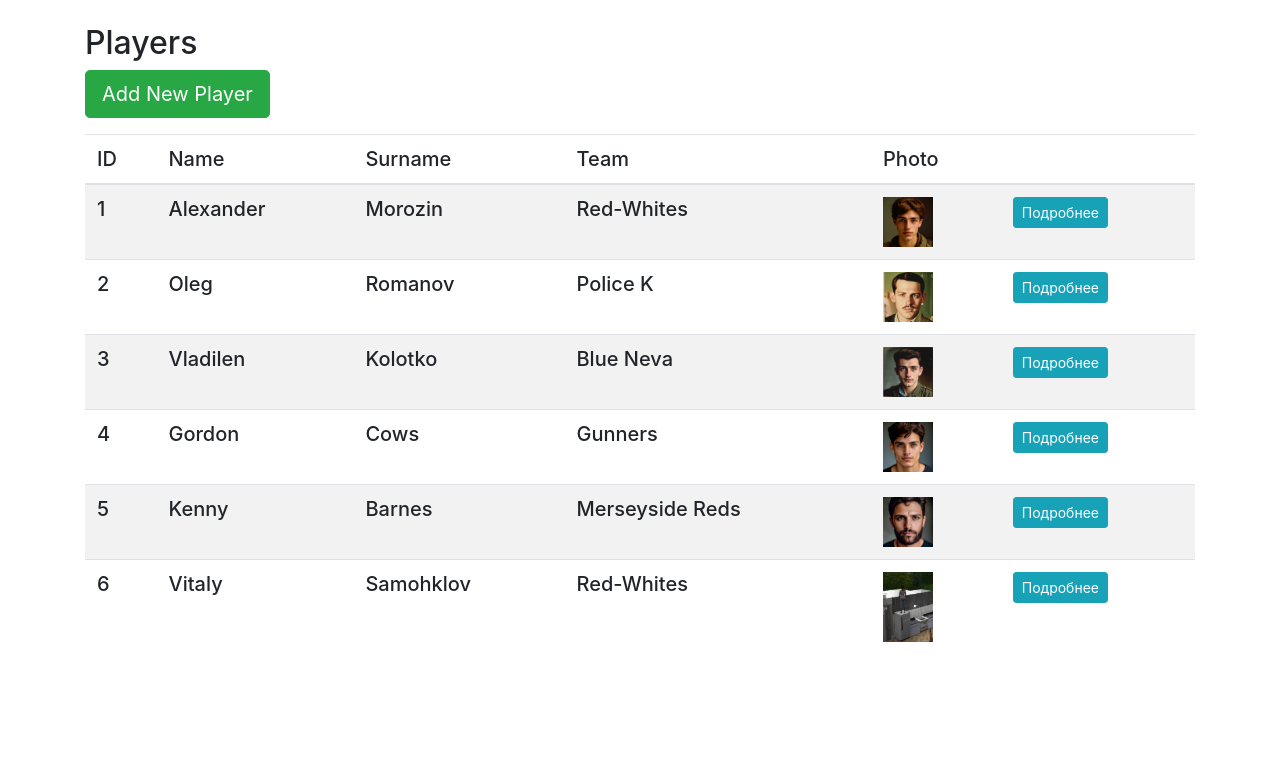
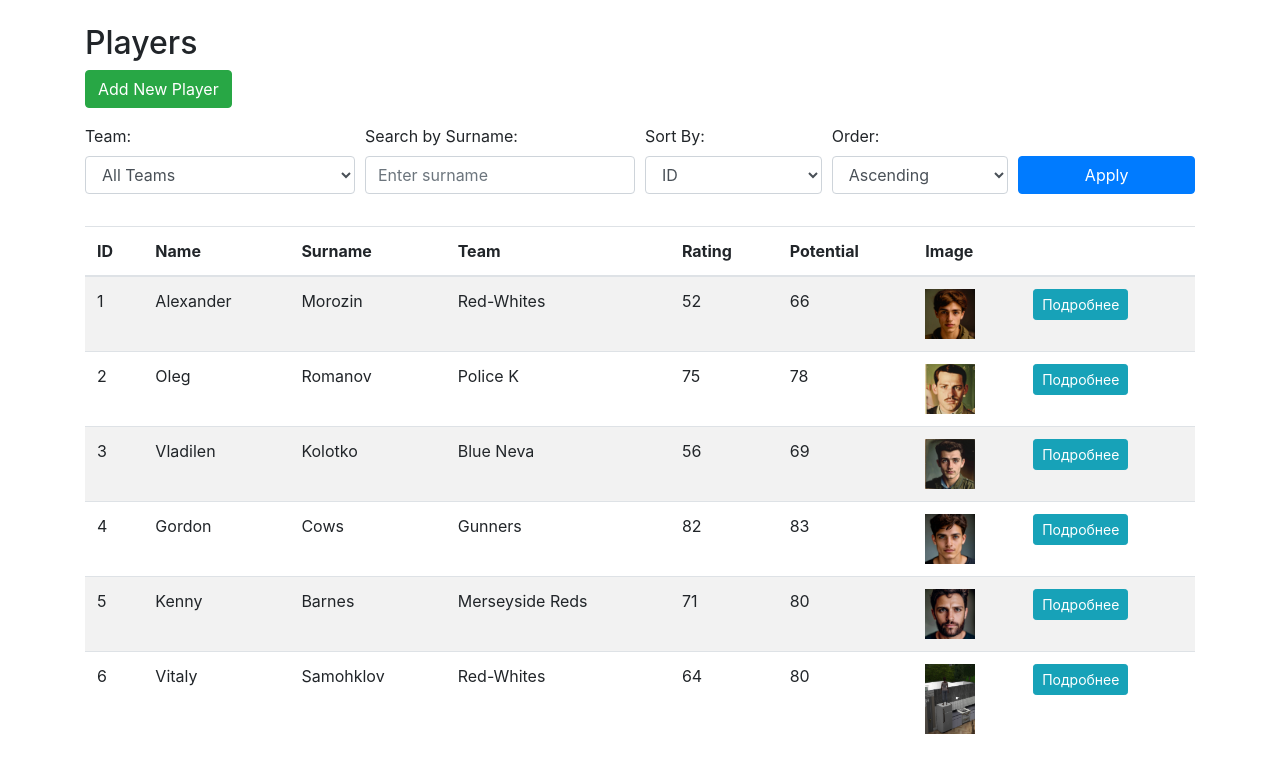
Before and after one commit to mygrood/hseDjangoProject_FootballAgency, a Django app: page /football_agency/players/ in a window 1280 px wide. Shown: the part 56-818 px from the top of the page. Before the commit the page ends 698 px from the top, so only its background shows below. Run offline with Django 5.2, Linux system fonts and the light colour scheme; data comes from the database, SQL or seed files in the repository; both versions use the stored data as it was after the commit; some libraries are stand-ins or nearby versions.

Commit message:
Add filter,search,sort

```diff
--- a/football_agency/templates/football_agency/base.html
+++ b/football_agency/templates/football_agency/base.html
@@ -9,7 +9,7 @@
 <body>
     <div class="container">
         <nav class="navbar navbar-expand-lg navbar-light bg-light">
-            <a class="navbar-brand" href="{% url 'team_list' %}">Football Agency</a>
+            <a class="navbar-brand" href="{% url 'home' %}">Football Agency</a>
             <div class="navbar-nav">
                 <a class="nav-item nav-link" href="{% url 'team_list' %}">Teams</a>
                 <a class="nav-item nav-link" href="{% url 'player_list' %}">Players</a>
--- a/football_agency/templates/football_agency/player_list.html
+++ b/football_agency/templates/football_agency/player_list.html
@@ -1,32 +1,83 @@
 {% extends 'football_agency/base.html' %}
 
 {% block content %}
-<h2 class="fw-bold display-5">Players</h2>
-<a href="{% url 'create_player' %}" class="btn btn-success btn-lg mb-3">Add New Player</a>
+<h2>Players</h2>
+
+<a href="{% url 'create_player' %}" class="btn btn-success mb-3">Add New Player</a>
+
+<form method="get" class="mb-3">
+    <div class="form-row align-items-end">
+
+        <!-- Фильтр по команде -->
+        <div class="form-group col-md-3">
+            <label for="team">Team:</label>
+            <select name="team" id="team" class="form-control">
+                <option value="">All Teams</option>
+                {% for team in teams %}
+                    <option value="{{ team.id }}" {% if request.GET.team == team.id|stringformat:"s" %}selected{% endif %}>{{ team.team_name }}</option>
+                {% endfor %}
+            </select>
+        </div>
+
+        <!-- Поиск по фамилии -->
+        <div class="form-group col-md-3">
+            <label for="search">Search by Surname:</label>
+            <input type="text" name="search" id="search" class="form-control" placeholder="Enter surname" value="{{ request.GET.search }}">
+        </div>
+
+        <!-- Сортировка по полю -->
+        <div class="form-group col-md-2">
+            <label for="sort">Sort By:</label>
+            <select name="sort" id="sort" class="form-control">
+                <option value="id" {% if request.GET.sort == 'id' %}selected{% endif %}>ID</option>
+                <option value="name" {% if request.GET.sort == 'name' %}selected{% endif %}>Name</option>
+                <option value="surname" {% if request.GET.sort == 'surname' %}selected{% endif %}>Surname</option>
+                <option value="id_team__team_name" {% if request.GET.sort == 'id_team__team_name' %}selected{% endif %}>Team</option>
+                <option value="rating" {% if request.GET.sort == 'rating' %}selected{% endif %}>Rating</option>
+                <option value="potential" {% if request.GET.sort == 'potential' %}selected{% endif %}>Potential</option>
+            </select>
+        </div>
+
+        <!-- Порядок сортировки -->
+        <div class="form-group col-md-2">
+            <label for="direction">Order:</label>
+            <select name="direction" id="direction" class="form-control">
+                <option value="asc" {% if request.GET.direction == 'asc' %}selected{% endif %}>Ascending</option>
+                <option value="desc" {% if request.GET.direction == 'desc' %}selected{% endif %}>Descending</option>
+            </select>
+        </div>
+
+        <!-- Кнопка для применения фильтров -->
+        <div class="form-group col-md-2">
+            <button type="submit" class="btn btn-primary btn-block">Apply</button>
+        </div>
+    </div>
+</form>
+<!-- Таблица игроков -->
 <table class="table table-striped">
     <thead>
         <tr>
-            <th class="h5 fw-bold">ID</th>
-            <th class="h5 fw-bold">Name</th>
-            <th class="h5 fw-bold">Surname</th>
-            <th class="h5 fw-bold">Team</th>
-            <th class="h5 fw-bold">Photo</th>
-            <th class="h5 fw-bold"></th>
+            <th>ID</th>
+            <th>Name</th>
+            <th>Surname</th>
+            <th>Team</th>
+            <th>Rating</th>
+            <th>Potential</th>
+            <th>Image</th>
+            <th></th>
         </tr>
     </thead>
     <tbody>
         {% for player in players %}
         <tr>
-            <td class="h5 fw-semibold">{{ player.id }}</td>
-            <td class="h5 fw-semibold">{{ player.name }}</td>
-            <td class="h5 fw-semibold">{{ player.surname }}</td>
-            <td class="h5 fw-semibold">{{ player.id_team.team_name }}</td>
+            <td>{{ player.id }}</td>
+            <td>{{ player.name }}</td>
+            <td>{{ player.surname }}</td>
+            <td>{{ player.id_team.team_name }}</td>
+            <td>{{ player.rating }}</td>
+            <td>{{ player.potential }}</td>
             <td><img src="{{ player.player_image.url }}" alt="{{ player.name }}" width="50"></td>
-            <td>
-                {% if player.id %}
-                    <a href="{% url 'player_detail' player.id %}" class="btn btn-info btn-sm">Подробнее</a>
-                {% endif %}
-            </td>
+            <td><a href="{% url 'player_detail' player.id %}" class="btn btn-info btn-sm">Подробнее</a></td>
         </tr>
         {% endfor %}
     </tbody>
--- a/football_agency/urls.py
+++ b/football_agency/urls.py
@@ -2,10 +2,10 @@ from django.urls import path
 from . import views
 
 urlpatterns = [
+    path('', views.home, name='home'),
     path('teams/', views.team_list, name='team_list'),
     path('teams/create/', views.create_team, name='create_team'),
     path('players/', views.player_list, name='player_list'),
     path('players/create/', views.create_player, name='create_player'),
     path('players/<int:player_id>/', views.player_detail, name='player_detail'),
-
 ]
--- a/football_agency/views.py
+++ b/football_agency/views.py
@@ -3,8 +3,11 @@ from django.shortcuts import render, redirect, get_object_or_404
 from .models import Team, Player
 from .forms import TeamForm, PlayerForm
 
+#ДОМАШНЯЯ СТРАНИЦА
+def home(request):
+    return render(request, 'football_agency/home.html')
 
-# Создание команды
+# СОЗДАНИЕ КОМАНДЫ
 def create_team(request):
     if request.method == 'POST':
         form = TeamForm(request.POST, request.FILES)
@@ -15,7 +18,7 @@ def create_team(request):
         form = TeamForm()
     return render(request, 'football_agency/create_team.html', {'form': form})
 
-# Создание игрока
+# СОЗДАНИЕ ИГРОКА
 def create_player(request):
     if request.method == 'POST':
         form = PlayerForm(request.POST, request.FILES)
@@ -26,17 +29,40 @@ def create_player(request):
         form = PlayerForm()
     return render(request, 'football_agency/create_player.html', {'form': form})
 
-# Отображение списка команд
+# СПИСОК КОМАНД
 def team_list(request):
     teams = Team.objects.all()
     return render(request, 'football_agency/team_list.html', {'teams': teams})
 
-# Отображение списка игроков
+# СПИСОК ИГРОКОВ
 def player_list(request):
     players = Player.objects.all()
-    return render(request, 'football_agency/player_list.html', {'players': players})
+    teams = Team.objects.all()
 
-# Функция для отображения деталей игрока
+    #параметры
+    sort = request.GET.get('sort', 'id')  # по умолчанию сортируем по 'id'
+    direction = request.GET.get('direction', 'asc')  # по умолчанию - по возрастанию
+    team = request.GET.get('team')
+    search = request.GET.get('search', '')
+
+    if team:
+        players = players.filter(id_team__id=team)
+
+    if search:
+        players = players.filter(surname__icontains=search)
+
+    if direction == 'desc':
+        sort = f'-{sort}'
+
+
+    players = players.order_by(sort)
+
+    return render(request, 'football_agency/player_list.html', {
+        'players': players,
+        'teams': teams,
+    })
+
+# ПОДРОБНОСТИ ОБ ИГРОКЕ
 def player_detail(request, player_id):
     player = get_object_or_404(Player, id=player_id)
     return render(request, 'football_agency/player_detail.html', {'player': player})
```
Also changed, not shown: football_agency/templates/football_agency/home.html (added, +17 -0 lines), db.sqlite3, player_images/Screenshot_2024-11-06_115329.png (added).
